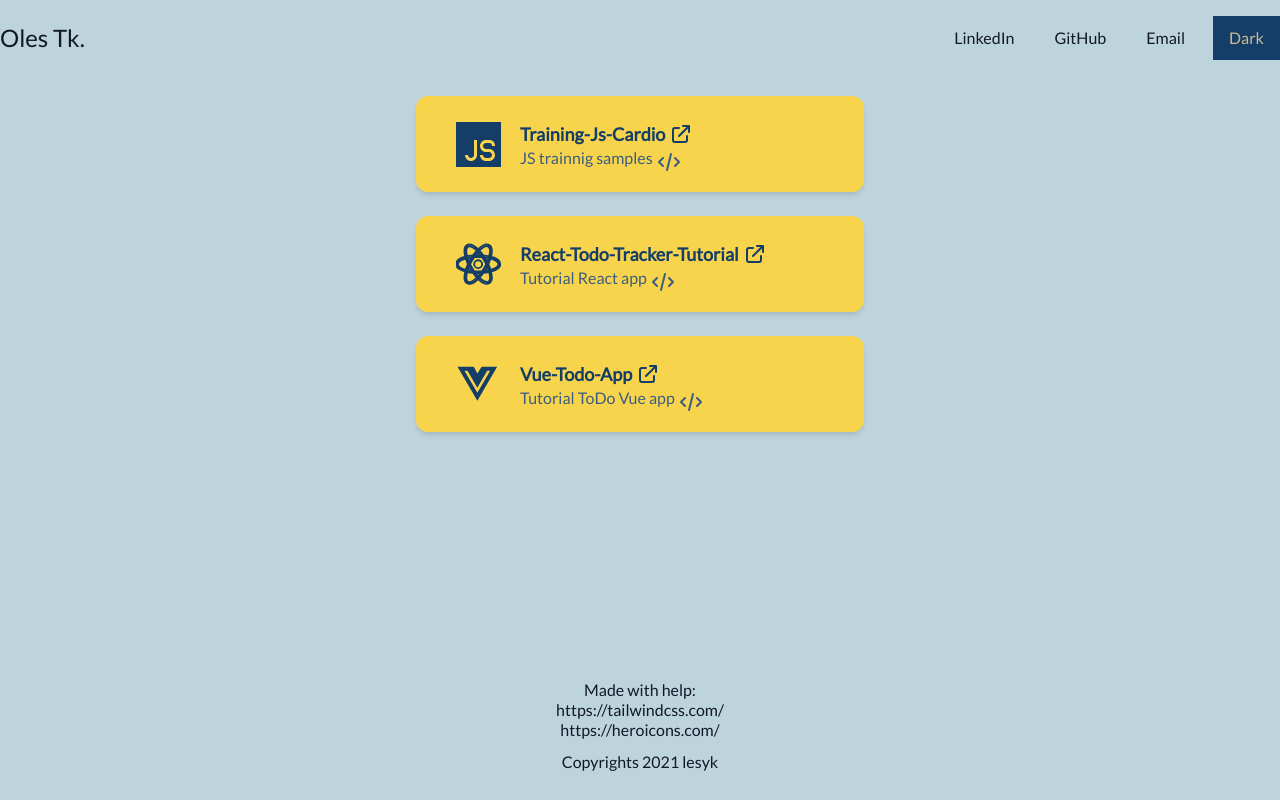
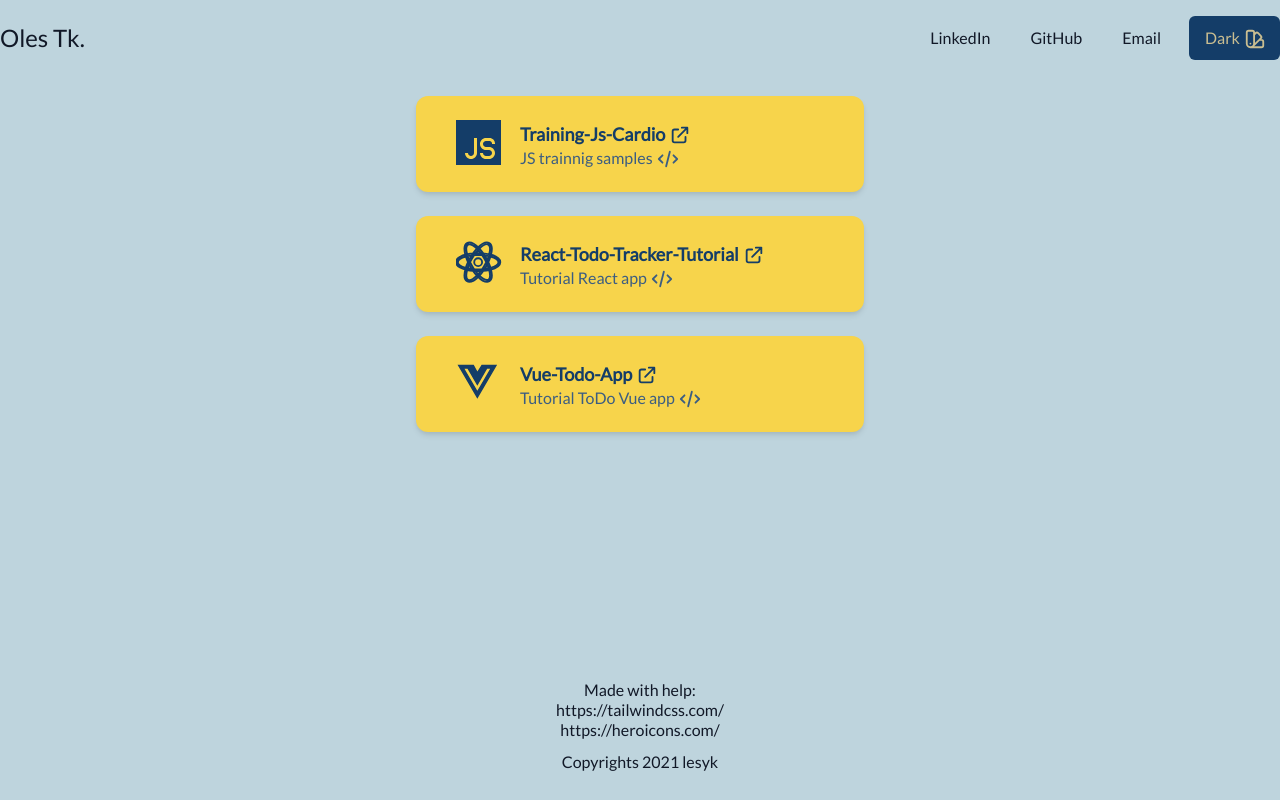
Before and after one commit to telesyk/telesyk.github.io, a Vue app: page / in a window 1280 px wide. Built offline with nearby package versions, Linux system fonts and the light colour scheme.

Commit message:
Add new icon 'color-swatch' Update switchTheme process

```diff
--- a/public/assets/styles.css
+++ b/public/assets/styles.css
@@ -72,6 +72,10 @@ body {
   color: var(--text-accent-shade);
 }
 
+.button {
+  text-align: center;
+  justify-content: center;
+}
 .button-accent {
   background-color: var(--button-accent);
   color: var(--button-accent-text);
--- a/src/App.vue
+++ b/src/App.vue
@@ -14,7 +14,6 @@ import Home from "@/page/Home";
 import store from "@/store.js";
 
 export default {
-  name: "App",
   components: {
     Page,
     Home,
--- a/src/components/Card.vue
+++ b/src/components/Card.vue
@@ -30,7 +30,7 @@
           :href="config.linkSite"
           :title="`Link to site ${config.title}`"
           target="_blank"
-          class="flex"
+          class="flex items-center"
         >
           <span class="capitalize">{{ config.title }}</span>
           <Icon glyph="external-link" />
@@ -42,7 +42,7 @@
           :href="config.linkSource"
           :title="`Link to source ${config.title}`"
           target="_blank"
-          class="flex"
+          class="flex items-center"
         >
           <span>{{ config.description }}</span>
           <Icon glyph="code" />
--- a/src/components/Header.vue
+++ b/src/components/Header.vue
@@ -14,13 +14,14 @@
           <SocialLink class="p-3" :title="social.title" :url="social.link" />
         </li>
 
-        <li v-if="config.theme.dark">
+        <li v-if="colorTheme.dark">
           <button
-            class="py-3 px-4 button-accent"
+            class="w-full md:w-auto flex py-3 px-4 rounded-md button button-accent"
             :title="'Switch to ' + switchTheme"
             @click.prevent="onSwitchTheme"
           >
-            {{ switchButtonName }}
+            <span class="hidden md:inline">{{ getSwithcButtonName() }}</span>
+            <Icon glyph="color-swatch"/>
           </button>
         </li>
       </ul>
@@ -31,40 +32,49 @@
 <script>
 import Image from "./Image";
 import SocialLink from "./SocialLink";
+import Icon from "./Icon";
 import { setCapitalize, isPrefersDarkSheme } from '@/helpers';
 
 export default {
+  components: {
+    Image,
+    SocialLink,
+    Icon,
+  },
   props: {
     socialMedia: Array,
     config: Object,
   },
-  components: {
-    Image,
-    SocialLink,
-  },
   data() {
     return {
-      switchTheme: isPrefersDarkSheme() ? this.config.theme.light : this.config.theme.dark,
-      switchButtonName: '',
+      switchTheme: '',
+      rootElementClassList: document.documentElement.classList,
+      colorTheme: this.config.theme,
     }
   },
-  mounted() {
-    this.switchButtonName = setCapitalize( this.switchTheme );
+  created() {
+    this.rootElementClassList.toggle( isPrefersDarkSheme() ? this.colorTheme.dark : this.colorTheme.light );
+    this.switchTheme = isPrefersDarkSheme() ? this.colorTheme.light : this.colorTheme.dark;
   },
   methods: {
+    getSwithcButtonName() {
+      return setCapitalize( this.switchTheme );
+    },
     onSwitchTheme() {
-      const isCurrentDark = isPrefersDarkSheme();
-      const htmlDoc = document.documentElement;
-      // const isLightClass = htmlDoc.classList.contains(this.config.theme.light);
+      const isLightClassName = this.rootElementClassList.contains(this.colorTheme.light);
+      const switchClassNames = () => {
+        this.rootElementClassList.toggle(this.colorTheme.light);
+        this.rootElementClassList.toggle(this.colorTheme.dark);
+      }
 
-      if (isCurrentDark) {
-        htmlDoc.classList.toggle(this.config.theme.light);
-        this.switchTheme = this.config.theme.dark;
-        // this.switchButtonName = setCapitalize( this.switchTheme );
+      if (!isLightClassName) {
+        this.switchTheme = this.colorTheme.dark;
+        switchClassNames();
+        this.getSwithcButtonName();
       } else {
-        htmlDoc.classList.toggle(this.config.theme.dark);
-        this.switchTheme = this.config.theme.light;
-        // this.switchButtonName = setCapitalize( this.switchTheme );
+        this.switchTheme = this.colorTheme.light;
+        switchClassNames();
+        this.getSwithcButtonName();
       }
     },
   },
--- a/src/components/Icon.vue
+++ b/src/components/Icon.vue
@@ -34,12 +34,12 @@ export default {
 
 <style>
 :root {
-  --svg-icon-size: 24px;
+  --svg-icon-size: 22px;
 }
 
 .icon-svg svg {
   height: var(--svg-icon-size);
   width: var(--svg-icon-size);
-  transform: translateY(2px);
+  /* transform: translateY(1px); */
 }
 </style>
--- /dev/null
+++ b/src/icons/color-swatch.js
@@ -0,0 +1,19 @@
+/*
+* Changed manually:
+*/
+const colorSwatch = (strokeWidth) => {
+  return `<svg
+    xmlns="http://www.w3.org/2000/svg"
+    viewBox="0 0 24 24"
+    fill="none"
+    stroke="currentColor"
+    >
+    <path
+      stroke-linecap="round"
+      stroke-linejoin="round"
+      stroke-width="${strokeWidth}"
+      d="M7 21a4 4 0 01-4-4V5a2 2 0 012-2h4a2 2 0 012 2v12a4 4 0 01-4 4zm0 0h12a2 2 0 002-2v-4a2 2 0 00-2-2h-2.343M11 7.343l1.657-1.657a2 2 0 012.828 0l2.829 2.829a2 2 0 010 2.828l-8.486 8.485M7 17h.01" />
+  </svg>`
+};
+
+export default colorSwatch;
--- a/src/icons/index.js
+++ b/src/icons/index.js
@@ -3,6 +3,7 @@ import code from "./code";
 import javascript from "./javascript";
 import reactjs from "./reactjs";
 import vuejs from "./vuejs";
+import colorSwatch from "./color-swatch";
 
 const icons = {
   "external-link": externalLink,
@@ -10,6 +11,7 @@ const icons = {
   javascript: javascript,
   "react-js": reactjs,
   "vue-js": vuejs,
+  "color-swatch": colorSwatch,
 };
 
 export default icons;
--- a/src/layout/Page.vue
+++ b/src/layout/Page.vue
@@ -18,7 +18,6 @@ import Header from "@/components/Header";
 import Footer from "@/components/Footer";
 
 export default {
-  name: "Page",
   components: {
     Header,
     Footer,
@@ -34,9 +33,6 @@ export default {
     },
     pageName: String,
   },
-  mounted() {
-    document.title = !this.pageName ? this.siteConfig.name : `${this.siteConfig.name} | ${this.pageName}`;
-  },
   data() {
     return {
       headerConfig: {
@@ -46,5 +42,8 @@ export default {
       }
     }
   },
+  mounted() {
+    document.title = !this.pageName ? this.siteConfig.name : `${this.siteConfig.name} | ${this.pageName}`;
+  },
 };
 </script>
--- a/src/page/Home.vue
+++ b/src/page/Home.vue
@@ -8,11 +8,11 @@
 import Card from "@/components/Card";
 
 export default {
+  components: {
+    Card,
+  },
   props: {
     cards: Array,
   },
-  components: {
-    Card,
-  },
 };
 </script>
```
